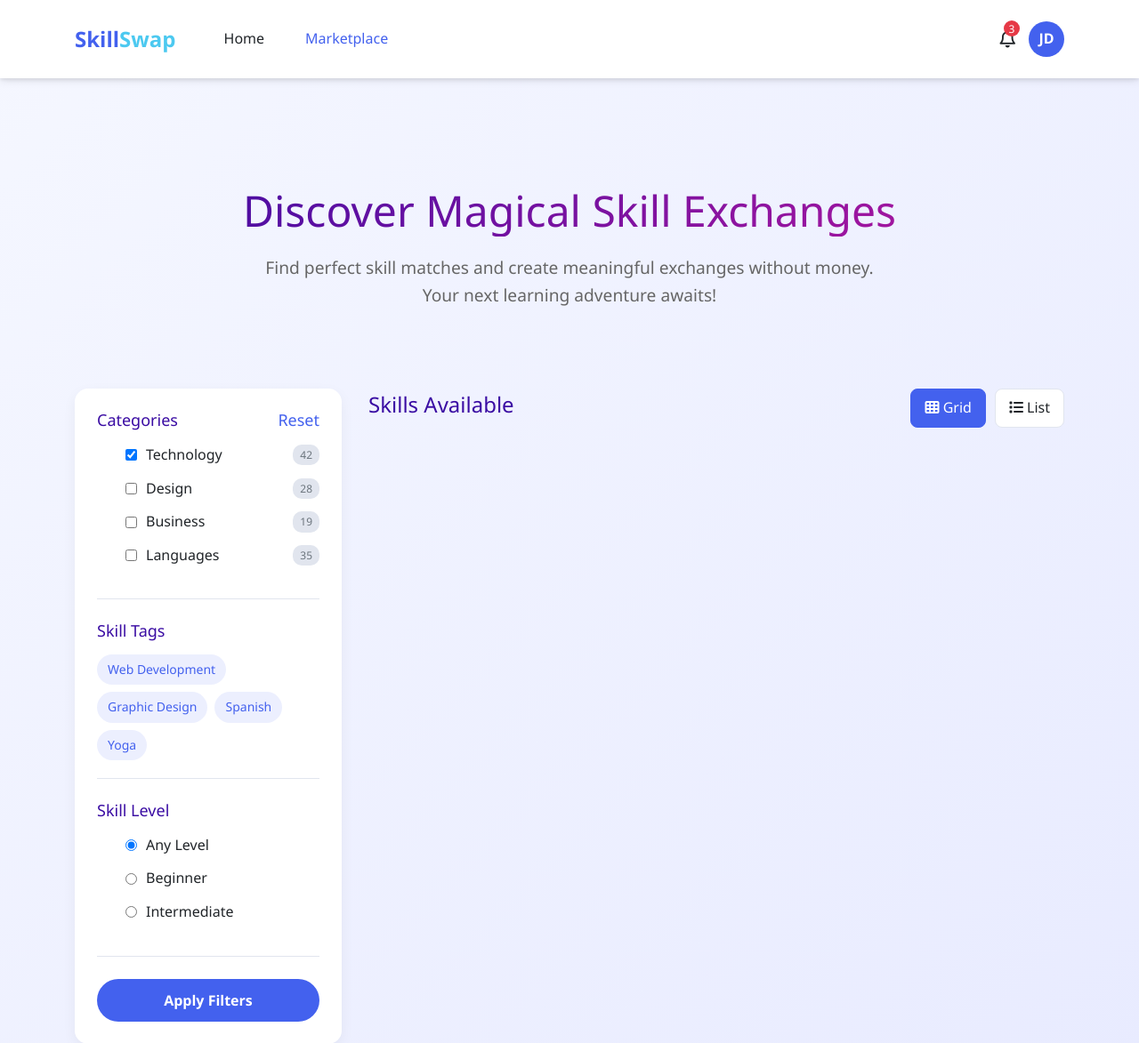
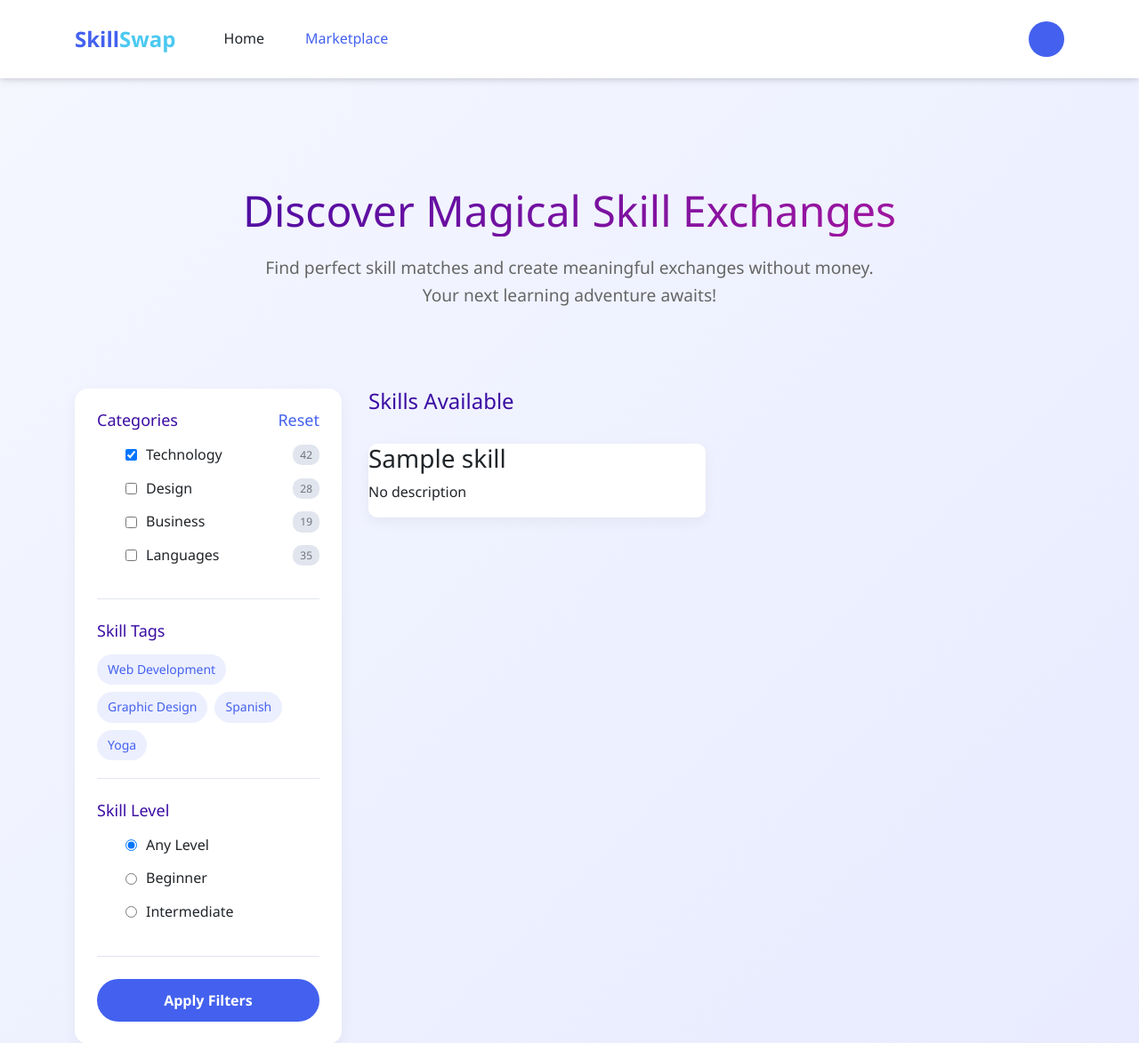
Before and after one commit to Ahmedarain111/SKILLS_EXCHANGE, a Django app: template Skills_Exchange/main/templates/marketplace.html in a window 1280 px wide. Shown: the top 1173 px of the page at 89% size. Run offline with Django 5.2, Linux system fonts and the light colour scheme; the template is opened without the code that fills it: values that come from a table or form of the project are taken from there, others are empty; tables that the repository leaves empty hold one stand-in row (values such as "Sample post").

Commit message:
Fix user icon

```diff
--- a/Skills_Exchange/main/models.py
+++ b/Skills_Exchange/main/models.py
@@ -22,4 +22,4 @@ class UserSkill(models.Model):
     bio = models.TextField(blank=True)
 
     def __str__(self):
-        return f"{self.user.username} - {self.skill.name} ({self.get_role_display()})"
+        return f"{self.user.username} - {self.skill.name} ({self.get_role_display()})" # type: ignore
--- a/Skills_Exchange/main/templates/marketplace.html
+++ b/Skills_Exchange/main/templates/marketplace.html
@@ -46,11 +46,17 @@
                         </li>
                     </ul>
                     <div class="user-menu" id="userMenu">
-                        <div class="notification-bell">
+                        {% comment %} <div class="notification-bell">
                             <i class="far fa-bell"></i>
                             <span class="notification-badge">3</span>
-                        </div>
-                        <div class="user-avatar">JD</div>
+                        </div> {% endcomment %}
+                        <div class="user-avatar" title="{{ user.first_name }}">
+                            {% if user.first_name %}
+                                {{ user.first_name|slice:":1"|upper }}
+                            {% else %}
+                                {{ user.username|slice:":1"|upper }}
+                            {% endif %}
+</div>
                     </div>
                 </div>
             </div>
@@ -124,13 +130,15 @@
             <div class="skills-grid-container">
                 <div class="skills-header">
                     <h2 id="skillsCount">Skills Available</h2>
-                    <div class="view-options">
-                        <div class="view-option active" onclick="skillSwapApp.changeView('grid')"><i class="fas fa-th"></i> Grid</div>
-                        <div class="view-option" onclick="skillSwapApp.changeView('list')"><i class="fas fa-list"></i> List</div>
-                    </div>
                 </div>
 
                 <div class="skills-grid" id="skillsGrid">
+                    {% for skill in skills %}
+                        <div class="skill-card">
+                            <h3>{{ skill.name }}</h3>
+                            <p>{{ skill.description|default:"No description" }}</p>
+                        </div>
+                    {% endfor %}
                 </div>
             </div>
         </div>
```
Also changed, not shown: Skills_Exchange/main/views.py (+6 -11 lines), Skills_Exchange/db.sqlite3, Skills_Exchange/main/migrations/0001_initial.py (added), 1 other file.
